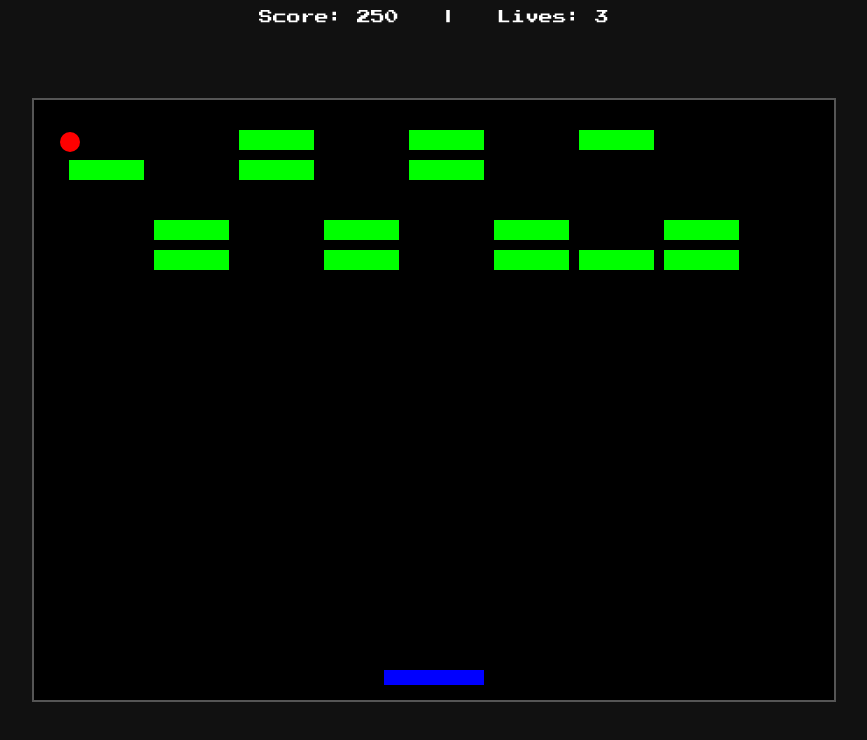
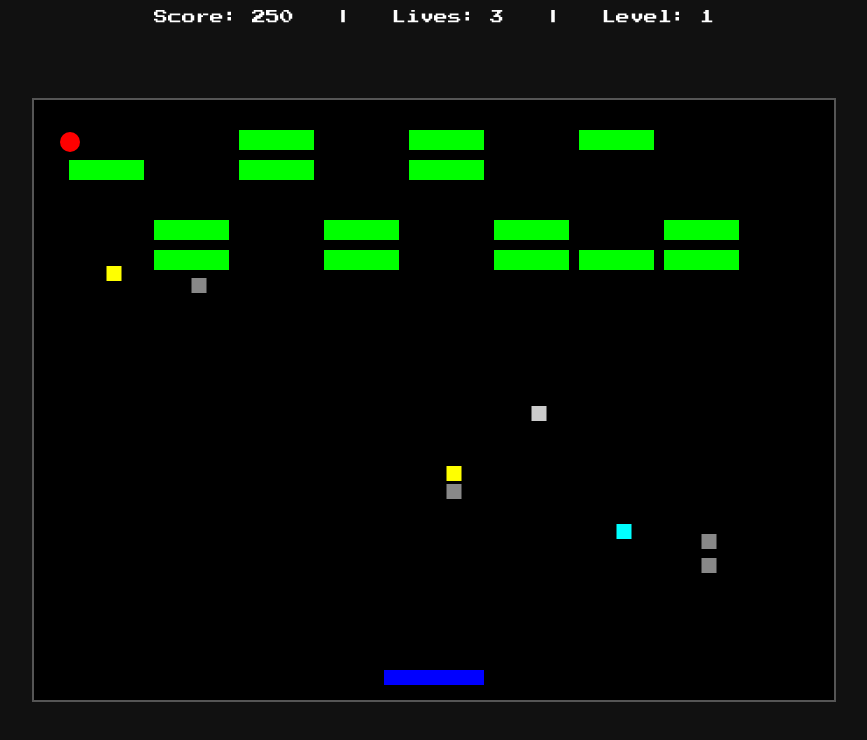
Before and after one commit to Vatsal4040/dxballv1, a plain HTML site: page index.html in a window 1280 px wide. Shown: the whole page, without its empty margins (206-1073 px from the left). Drawn offline with Linux system fonts and the light colour scheme.

Commit message:
index.html

```diff
--- a/index.html
+++ b/index.html
@@ -3,7 +3,7 @@
 <head>
   <meta charset="UTF-8" />
   <meta name="viewport" content="width=device-width, initial-scale=1.0" />
-  <title>DX-Ball Clone</title>
+  <title>DX-Ball Clone with Levels & Powerups</title>
   <style>
     @import url('https://fonts.googleapis.com/css2?family=Press+Start+2P&display=swap');
 
@@ -33,7 +33,7 @@
 </head>
 <body>
   <div id="hud">
-    <span id="score">Score: 0</span> &nbsp; | &nbsp; <span id="lives">Lives: 3</span>
+    <span id="score">Score: 0</span> &nbsp; | &nbsp; <span id="lives">Lives: 3</span> &nbsp; | &nbsp; <span id="level">Level: 1</span>
   </div>
   <canvas id="gameCanvas" width="800" height="600"></canvas>
 
@@ -42,41 +42,18 @@
     const ctx = canvas.getContext("2d");
     const scoreEl = document.getElementById("score");
     const livesEl = document.getElementById("lives");
+    const levelEl = document.getElementById("level");
 
-    // Paddle
-    const paddle = {
-      width: 100,
-      height: 15,
-      x: canvas.width / 2 - 50,
-      y: canvas.height - 30,
-      speed: 7,
-      dx: 0
-    };
+    const paddle = { width: 100, height: 15, x: canvas.width / 2 - 50, y: canvas.height - 30, speed: 7, dx: 0 };
+    const ball = { x: canvas.width / 2, y: canvas.height - 50, size: 10, speed: 4, dx: 4, dy: -4 };
 
-    // Ball
-    const ball = {
-      x: canvas.width / 2,
-      y: canvas.height - 50,
-      size: 10,
-      speed: 4,
-      dx: 4,
-      dy: -4
-    };
-
-    // Bricks
-    const brick = {
-      rowCount: 5,
-      colCount: 8,
-      width: 75,
-      height: 20,
-      padding: 10,
-      offsetTop: 30,
-      offsetLeft: 35
-    };
+    const brick = { rowCount: 5, colCount: 8, width: 75, height: 20, padding: 10, offsetTop: 30, offsetLeft: 35 };
 
     let bricks = [];
     let score = 0;
     let lives = 3;
+    let level = 1;
+    let powerups = [];
 
     function createBricks() {
       bricks = [];
@@ -90,7 +67,12 @@
       }
     }
 
-    createBricks();
+    function resetBall() {
+      ball.x = canvas.width / 2;
+      ball.y = canvas.height - 50;
+      ball.dx = 4;
+      ball.dy = -4;
+    }
 
     function drawPaddle() {
       ctx.fillStyle = "#00f";
@@ -116,6 +98,13 @@
       });
     }
 
+    function drawPowerups() {
+      powerups.forEach(p => {
+        ctx.fillStyle = p.color;
+        ctx.fillRect(p.x, p.y, p.size, p.size);
+      });
+    }
+
     function movePaddle() {
       paddle.x += paddle.dx;
       if (paddle.x < 0) paddle.x = 0;
@@ -126,38 +115,39 @@
       ball.x += ball.dx;
       ball.y += ball.dy;
 
-      if (ball.x + ball.size > canvas.width || ball.x - ball.size < 0) {
-        ball.dx *= -1;
-      }
-      if (ball.y - ball.size < 0) {
-        ball.dy *= -1;
-      }
+      if (ball.x + ball.size > canvas.width || ball.x - ball.size < 0) ball.dx *= -1;
+      if (ball.y - ball.size < 0) ball.dy *= -1;
 
-      if (
-        ball.x > paddle.x &&
-        ball.x < paddle.x + paddle.width &&
-        ball.y + ball.size > paddle.y
-      ) {
+      if (ball.x > paddle.x && ball.x < paddle.x + paddle.width && ball.y + ball.size > paddle.y) {
         ball.dy = -ball.speed;
       }
 
+      let bricksLeft = 0;
       bricks.forEach(row => {
         row.forEach(b => {
           if (b.status === 1) {
-            if (
-              ball.x > b.x &&
-              ball.x < b.x + brick.width &&
-              ball.y - ball.size < b.y + brick.height &&
-              ball.y + ball.size > b.y
-            ) {
+            bricksLeft++;
+            if (ball.x > b.x && ball.x < b.x + brick.width && ball.y - ball.size < b.y + brick.height && ball.y + ball.size > b.y) {
               ball.dy *= -1;
               b.status = 0;
               score += 10;
               scoreEl.textContent = "Score: " + score;
+
+              if (Math.random() < 0.2) {
+                spawnPowerup(b.x + brick.width / 2, b.y + brick.height / 2);
+              }
             }
           }
         });
       });
+
+      if (bricksLeft === 0) {
+        level++;
+        levelEl.textContent = "Level: " + level;
+        brick.rowCount++;
+        resetBall();
+        createBricks();
+      }
 
       if (ball.y + ball.size > canvas.height) {
         lives--;
@@ -171,11 +161,39 @@
       }
     }
 
-    function resetBall() {
-      ball.x = canvas.width / 2;
-      ball.y = canvas.height - 50;
-      ball.dx = 4;
-      ball.dy = -4;
+    function spawnPowerup(x, y) {
+      const types = [
+        { effect: 'bigPaddle', color: '#0ff' },
+        { effect: 'extraLife', color: '#ff0' },
+        { effect: 'multiBall', color: '#f0f' },
+        { effect: 'fireBall', color: '#f90' },
+        { effect: 'smallPaddle', color: '#888' },
+        { effect: 'shrinkBall', color: '#ccc' },
+        { effect: 'loseLife', color: '#900' }
+      ];
+      const pick = types[Math.floor(Math.random() * types.length)];
+      powerups.push({ x, y, size: 15, speed: 2, effect: pick.effect, color: pick.color });
+    }
+
+    function movePowerups() {
+      powerups.forEach((p, i) => {
+        p.y += p.speed;
+        if (p.y > canvas.height) powerups.splice(i, 1);
+        if (p.x > paddle.x && p.x < paddle.x + paddle.width && p.y + p.size > paddle.y && p.y < paddle.y + paddle.height) {
+          applyPowerup(p.effect);
+          powerups.splice(i, 1);
+        }
+      });
+    }
+
+    function applyPowerup(effect) {
+      if (effect === 'bigPaddle') paddle.width += 30;
+      if (effect === 'smallPaddle' && paddle.width > 50) paddle.width -= 30;
+      if (effect === 'extraLife') { lives++; livesEl.textContent = "Lives: " + lives; }
+      if (effect === 'loseLife') { lives--; livesEl.textContent = "Lives: " + lives; }
+      if (effect === 'shrinkBall' && ball.size > 5) ball.size -= 2;
+      if (effect === 'fireBall') ball.color = '#ff4500';
+      if (effect === 'multiBall') { score += 50; scoreEl.textContent = "Score: " + score; }
     }
 
     function draw() {
@@ -183,15 +201,18 @@
       drawPaddle();
       drawBall();
       drawBricks();
+      drawPowerups();
     }
 
     function update() {
       movePaddle();
       moveBall();
+      movePowerups();
       draw();
       requestAnimationFrame(update);
     }
 
+    createBricks();
     update();
 
     document.addEventListener("keydown", e => {
```
